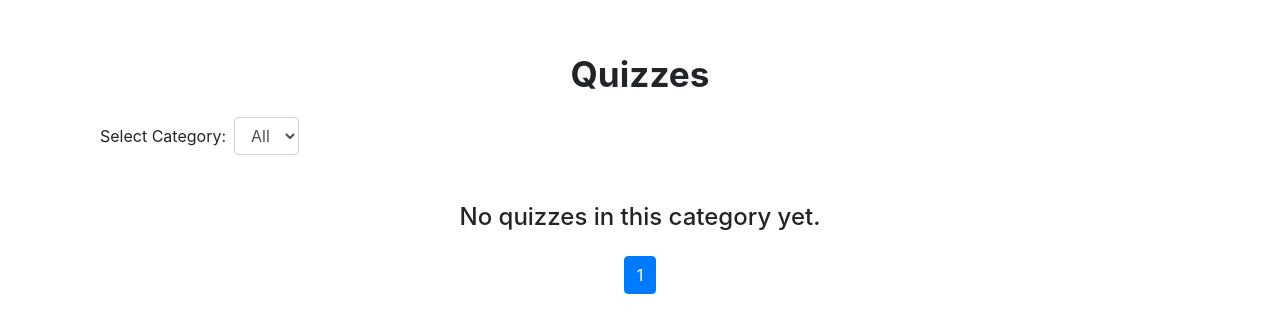
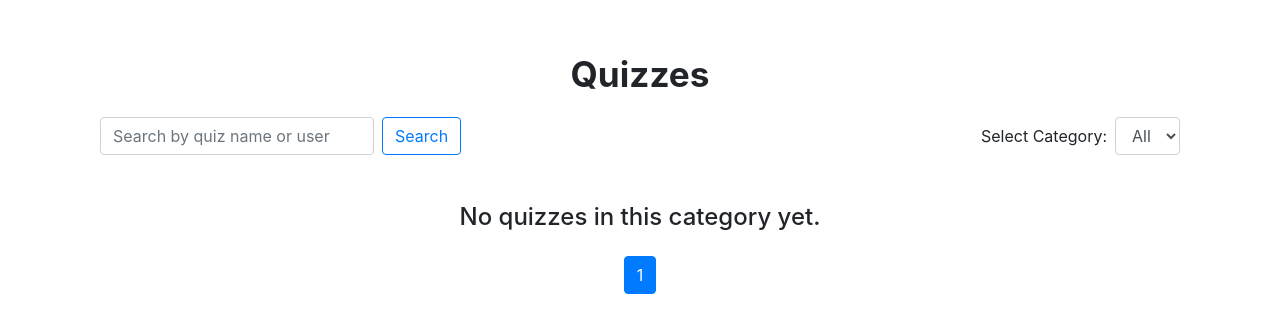
Before and after one commit to PetarWho/Quizy, a Django app: page /quizzes/quiz/all/ in a window 1280 px wide. Shown: the part 74-407 px from the top of the page. Run offline with Django 4.2, Linux system fonts and the light colour scheme; data that the repository does not hold is empty; some libraries are stand-ins or nearby versions.

Commit message:
Added search bar

```diff
--- a/Quizy/quizzes/views.py
+++ b/Quizy/quizzes/views.py
@@ -1,5 +1,6 @@
 from functools import wraps
 from django.core.exceptions import PermissionDenied
+from django.db.models import Q
 from django.http import JsonResponse, HttpResponseRedirect
 from django.utils import timezone
 from django.contrib.auth.decorators import user_passes_test, permission_required
@@ -205,10 +206,14 @@
 
 def quiz_list(request):
     selected_category = request.GET.get('category')
+    search_query = request.GET.get('search')
     quizzes = Quiz.objects.all().order_by('-pk')
 
     if selected_category:
         quizzes = quizzes.filter(category_id=selected_category)
+
+    if search_query:
+        quizzes = quizzes.filter(Q(name__icontains=search_query) | Q(user__username__icontains=search_query))
 
     paginator = Paginator(quizzes, 6)
     page_number = request.GET.get('page')
@@ -220,6 +225,7 @@
         'page_obj': page_obj,
         'categories': categories,
         'selected_category': int(selected_category) if selected_category else None,
+        'search_query': search_query,
     })
 
 
--- a/templates/accounts/profile.html
+++ b/templates/accounts/profile.html
@@ -63,7 +63,7 @@
                                                 </div>
                                             </div>
                                             <div class="bio-desk">
-                                                <a href="{% url 'list_quiz' %}" class="h5 red" style="text-decoration: none; color:indianred;">{{ item.quiz.name }}</a>
+                                                <a href="{% url 'list_quiz' %}?search={{ item.quiz.name }}" class="h5 red" style="text-decoration: none; color:indianred;">{{ item.quiz.name }}</a>
                                                 <p class="m-0">Score : {{ item.score }}</p>
                                                 <p class="m-0">{{ item.date }}</p>
                                             </div>
--- a/templates/quizzes/quiz/quiz_list.html
+++ b/templates/quizzes/quiz/quiz_list.html
@@ -12,6 +12,11 @@
                     <a class="btn btn-success" href="{% url 'add_quiz' %}">Add Quiz</a>
                 </div>
             {% endif %}
+            <form class="form-inline justify-content-center mb-4">
+                <input type="text" class="form-control mr-sm-2" name="search" value="{% if search_query %}{{ search_query }} {% else %}{% endif %}"
+                       placeholder="Search by quiz name or user" autocomplete="off">
+                <button class="btn btn-outline-primary my-2 my-sm-0" type="submit">Search</button>
+            </form>
             <form class="form-inline justify-content-center mb-4">
                 <label class="mr-2" for="categorySelect">Select Category:</label>
                 <select id="categorySelect" class="form-control" onchange="location = this.value;">
@@ -68,7 +73,8 @@
                            href="?page=1{% if selected_category %}&category={{ selected_category }}{% endif %}">First</a>
                     </li>
                     <li class="page-item">
-                        <a class="page-link" href="?page={{ page_obj.previous_page_number }}{% if selected_category %}&category={{ selected_category }}{% endif %}">Previous</a>
+                        <a class="page-link" href="?page=
+                                {{ page_obj.previous_page_number }}{% if selected_category %}&category={{ selected_category }}{% endif %}">Previous</a>
                     </li>
                 {% endif %}
 
@@ -80,6 +86,7 @@
                     {% else %}
                         <li class="page-item">
                             <a class="page-link" href="?page=
+
 
 
 
@@ -108,10 +115,12 @@
 
 
 
+
                                 {{ page_obj.next_page_number }}{% if selected_category %}&category={{ selected_category }}{% endif %}">Next</a>
                     </li>
                     <li class="page-item">
                         <a class="page-link" href="?page=
+
 
 
 
```
